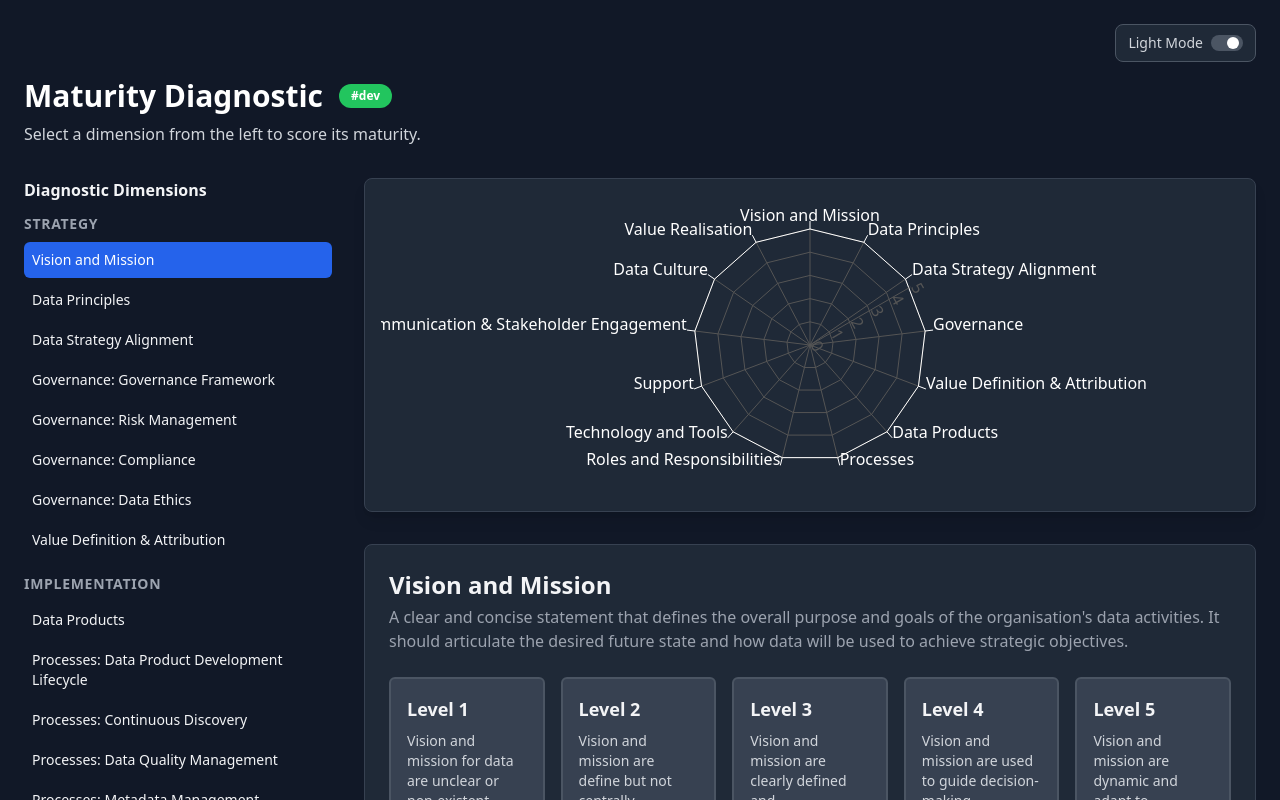
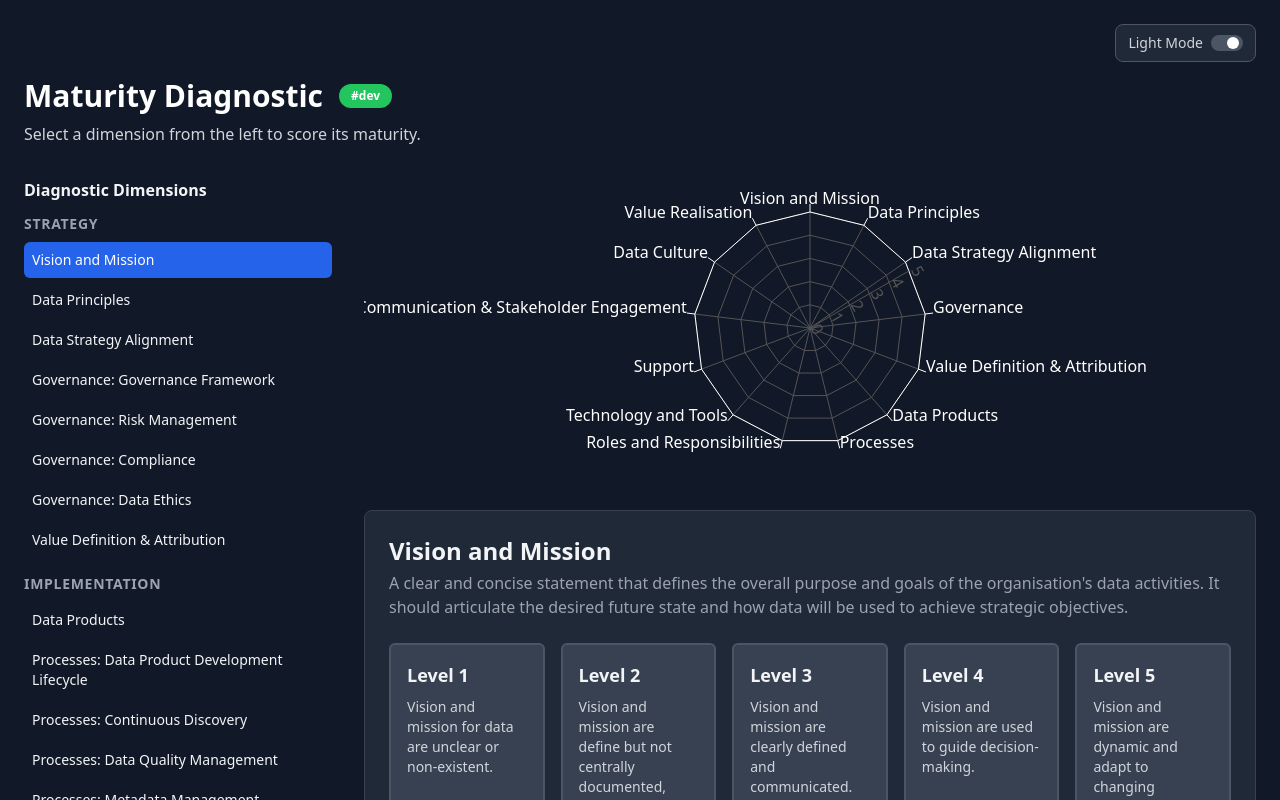
Before and after one commit to nickedell/prioritisation_2, a React (Vite) app: page / in a window 1280 px wide. Shown: the top 800 px of the page. Built offline with nearby package versions, Linux system fonts and the light colour scheme.

Commit message:
Update DiagnosticPage2.tsx

```diff
--- a/src/pages/DiagnosticPage2.tsx
+++ b/src/pages/DiagnosticPage2.tsx
@@ -9,8 +9,6 @@ import Header from '../components/Header.tsx';
 const DiagnosticPage2: React.FC = () => {
     const maturityContext = useContext(MaturityContext);
     const [darkMode, setDarkMode] = useState(true);
-
-    // NEW: State to track which dimension is selected in the sidebar
     const [selectedDimension, setSelectedDimension] = useState(diagnosticData[0]);
 
     if (!maturityContext) { return <div>Loading...</div>; }
@@ -85,7 +83,8 @@ const DiagnosticPage2: React.FC = () => {
 
                     {/* --- Main Content Area --- */}
                     <main className="flex-1">
-                        <div className="p-4 bg-gray-800 rounded-lg mb-8 shadow-lg border border-gray-700">
+                        {/* UPDATE: The styled wrapper div has been removed, a simple div for margin remains */}
+                        <div className="mb-8">
                             <RadarChartComponent data={chartData} />
                         </div>
 
```
